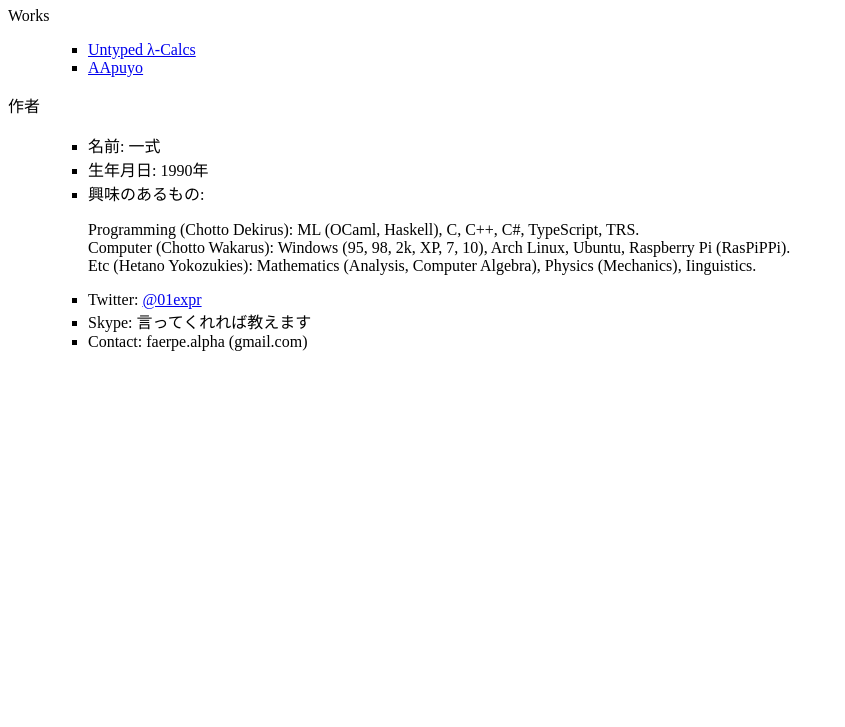
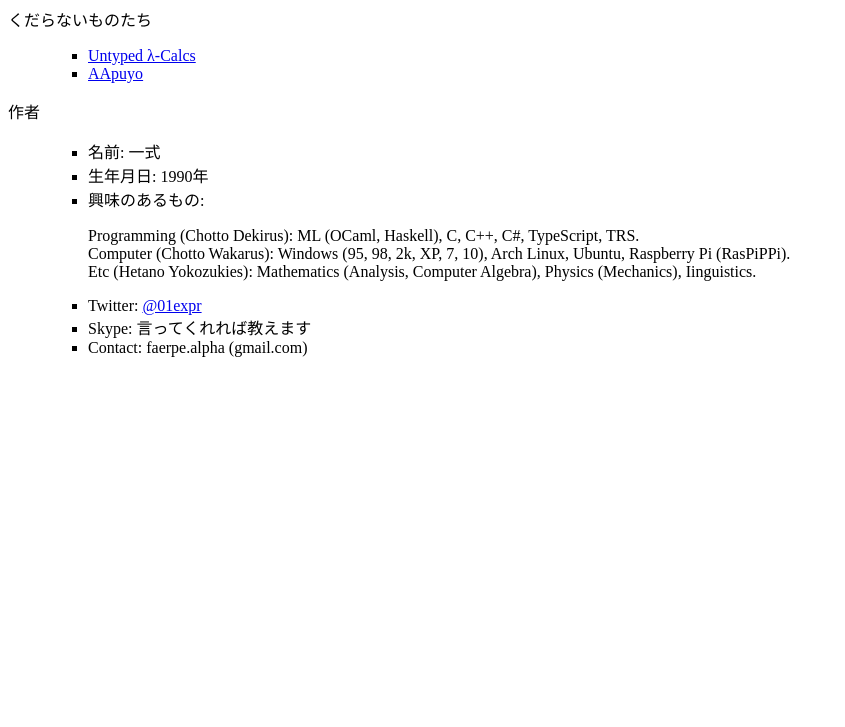
Before and after one commit to pointwiseproduct/pointwiseproduct.github.io, a plain HTML site: page index.html in a window 1280 px wide. Shown: the part 73-800 px from the top of the page, without its empty margins (0-845 px from the left). Drawn offline with Linux system fonts and the light colour scheme.

Commit message:
index.html

```diff
--- a/index.html
+++ b/index.html
@@ -8,7 +8,7 @@
 <body>
     <h1>pointwiseproduct.github,io</h1>
     <dl>
-        <dt>Works</dt>
+        <dt>くだらないものたち</dt>
         <dd>
             <ul style="list-style-type: square">
                 <li><a href="./untyped-lambda-calcs/">Untyped λ-Calcs</a></li>
```
